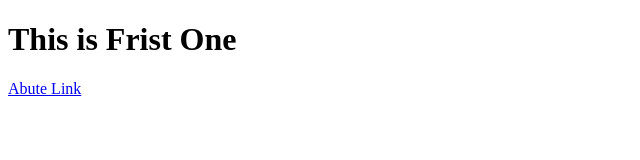
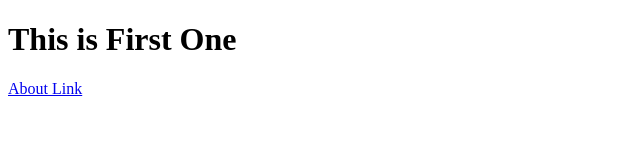
Before and after one commit to mohsin6991/koma, a Next.js app: page / in a window 1280 px wide. Shown: the top 160 px of the page, without its empty margins (0-640 px from the left). Built offline with nearby package versions, Linux system fonts and the light colour scheme.

Commit message:
Tailwind css test

```diff
--- a/src/app/[proudctId]/page.tsx
+++ b/src/app/[productId]/page.tsx
@@ -1,6 +1,6 @@
 
 import React from "react";
-function Product({ params }: { params: { productId: string } }) {
+function ProductDetiles({ params }: { params: { productId: string } }) {
     return (
         <div className="product">
             <h1>
@@ -10,4 +10,4 @@ function Product({ params }: { params: { productId: string } }) {
     );
 }
 
-export default Product;
+export default ProductDetiles;
--- a/src/app/page.tsx
+++ b/src/app/page.tsx
@@ -1,13 +1,13 @@
 import React from "react";
+import Link from "next/link";
 
-import Link from "next/link";
 function Home() {
     return (
-    <div>
-        <h1>This is Frist One</h1>
-        <Link href="/abute">Abute Link</Link>
-
-    </div>
+        <div className="font-roboto">
+            <h1 className="text-3xl font-bold">This is First One</h1>
+            <Link href="/about" className="text-blue-500 underline">About Link</Link>
+        </div>
     );
 }
+
 export default Home;
```
Also changed, not shown: src/app/[productId]/[revewId]/page.tsx (added, +10 -0 lines), src/app/error.tsx (added, +10 -0 lines).
